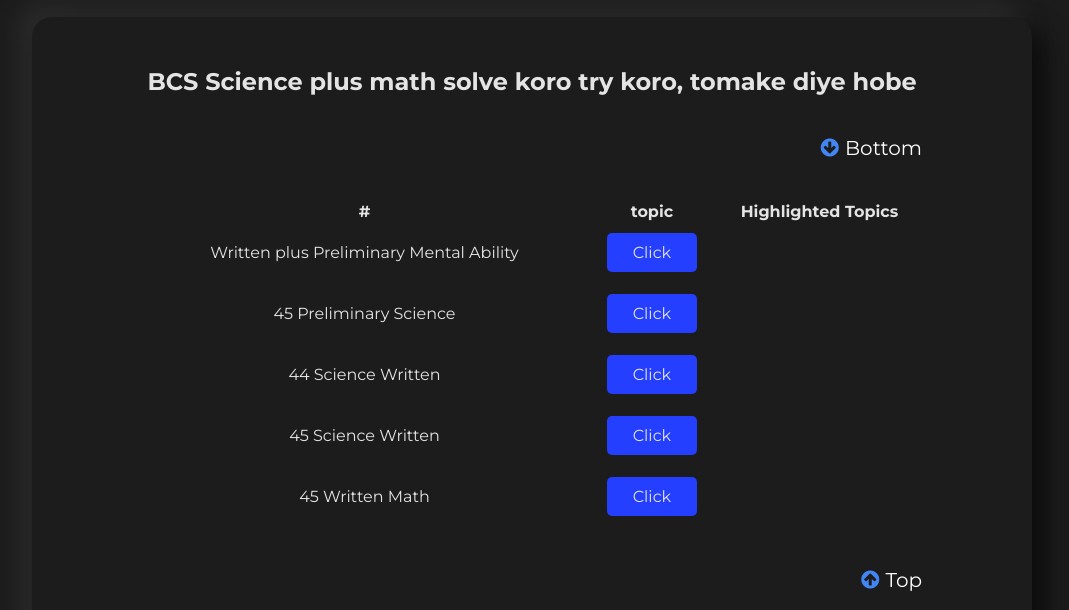
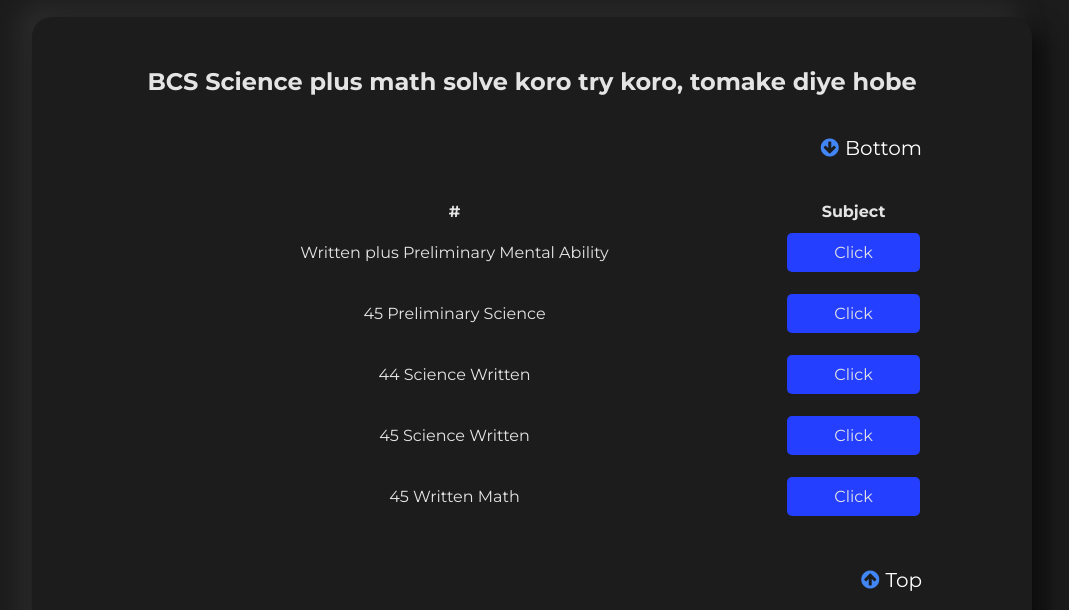
Before and after one commit to noor39/science-math-BCS, a plain HTML site: page index.html in a window 1280 px wide. Shown: the part 190-800 px from the top of the page, without its empty margins (108-1177 px from the left). Drawn offline with Linux system fonts and the light colour scheme.

Commit message:
Update index.html

```diff
--- a/index.html
+++ b/index.html
@@ -34,8 +34,8 @@
 		<table>
 			<tr>
 				<th>#</th>
-				<th>topic</th>
-				<th>Highlighted Topics</th>
+				<th>Subject</th>
+
 			</tr>
 
 	<tbody>
```
